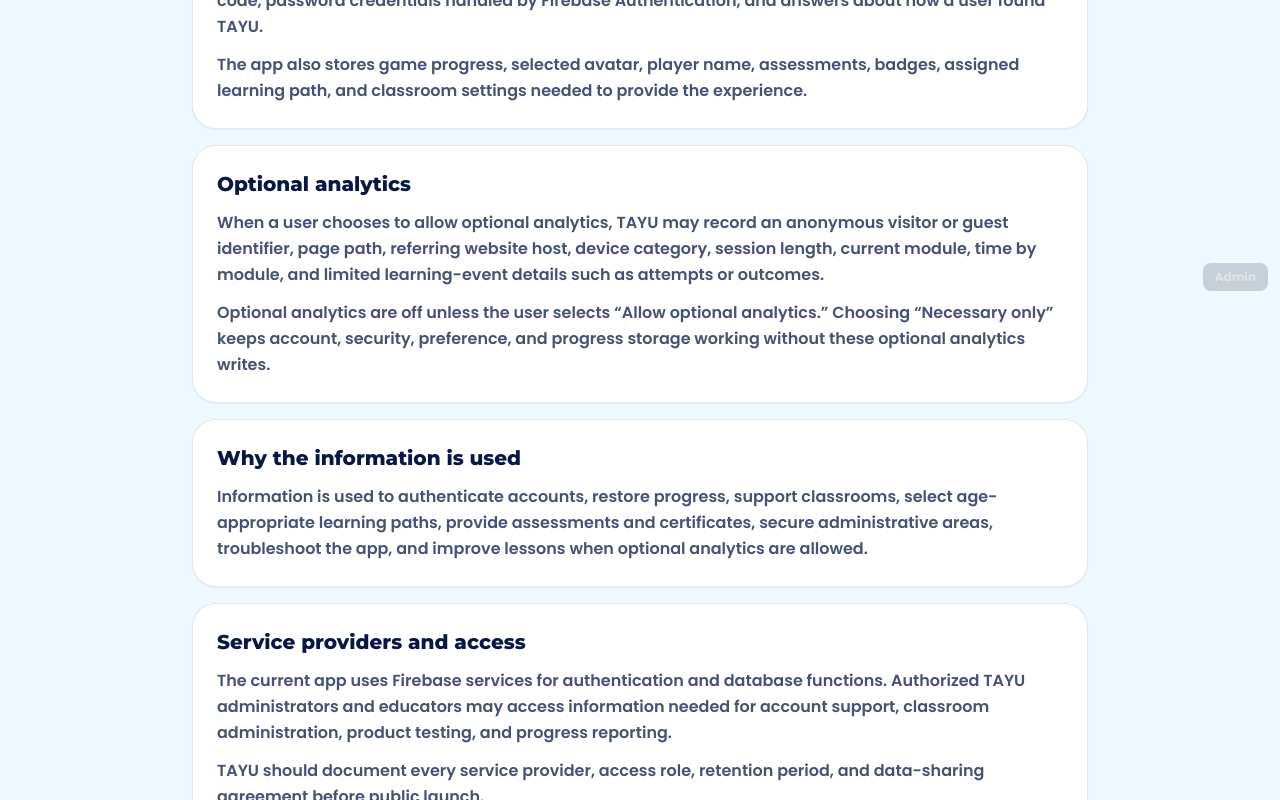
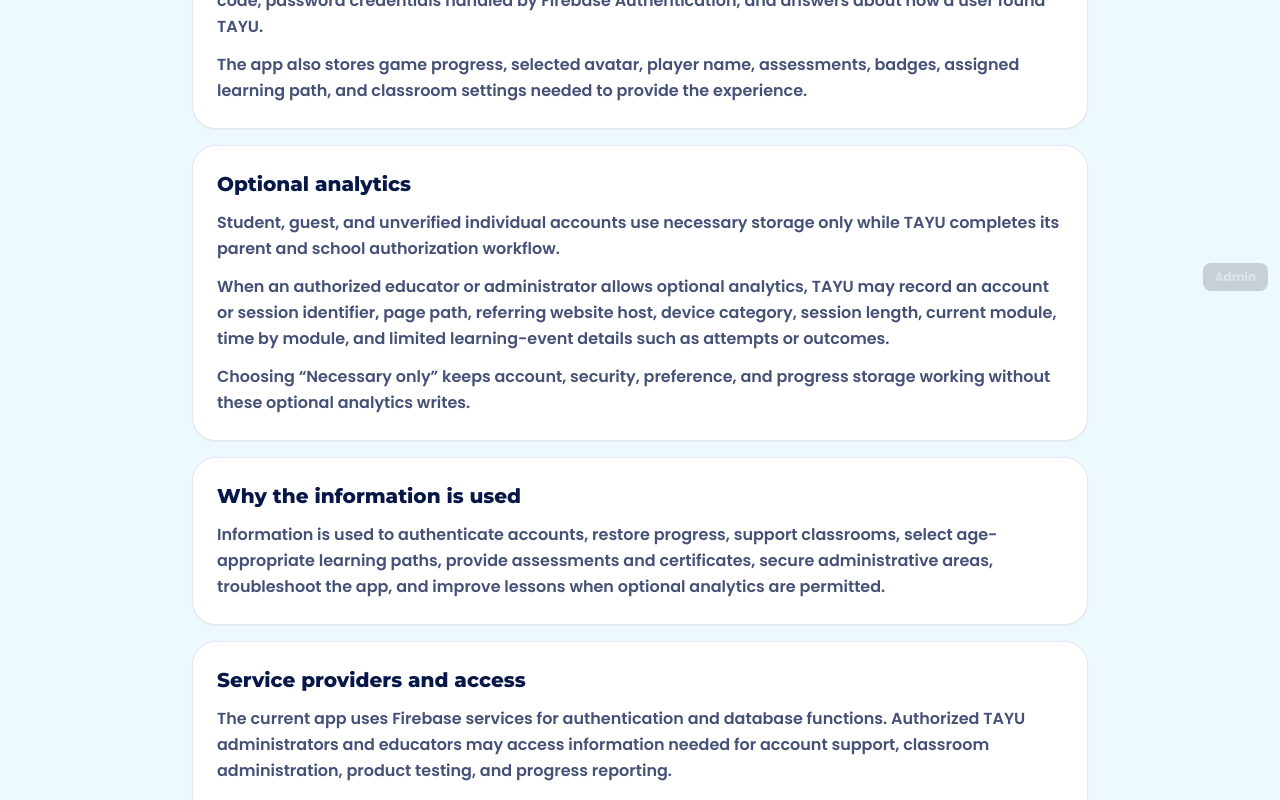
Before and after one commit to dev-rai1/tayu-game, a React (Vite) app in the folder frontend/: page /privacy in a window 1280 px wide. Shown: the part 497-1297 px from the top of the page. Built offline with nearby package versions, Linux system fonts and the light colour scheme; no server answers.

Commit message:
Align the privacy notice with child-account safeguards

```diff
--- a/frontend/src/pages/Privacy.jsx
+++ b/frontend/src/pages/Privacy.jsx
@@ -35,12 +35,13 @@ export default function Privacy() {
           </Section>
 
           <Section title="Optional analytics">
-            <p>When a user chooses to allow optional analytics, TAYU may record an anonymous visitor or guest identifier, page path, referring website host, device category, session length, current module, time by module, and limited learning-event details such as attempts or outcomes.</p>
-            <p>Optional analytics are off unless the user selects “Allow optional analytics.” Choosing “Necessary only” keeps account, security, preference, and progress storage working without these optional analytics writes.</p>
+            <p>Student, guest, and unverified individual accounts use necessary storage only while TAYU completes its parent and school authorization workflow.</p>
+            <p>When an authorized educator or administrator allows optional analytics, TAYU may record an account or session identifier, page path, referring website host, device category, session length, current module, time by module, and limited learning-event details such as attempts or outcomes.</p>
+            <p>Choosing “Necessary only” keeps account, security, preference, and progress storage working without these optional analytics writes.</p>
           </Section>
 
           <Section title="Why the information is used">
-            <p>Information is used to authenticate accounts, restore progress, support classrooms, select age-appropriate learning paths, provide assessments and certificates, secure administrative areas, troubleshoot the app, and improve lessons when optional analytics are allowed.</p>
+            <p>Information is used to authenticate accounts, restore progress, support classrooms, select age-appropriate learning paths, provide assessments and certificates, secure administrative areas, troubleshoot the app, and improve lessons when optional analytics are permitted.</p>
           </Section>
 
           <Section title="Service providers and access">
```
